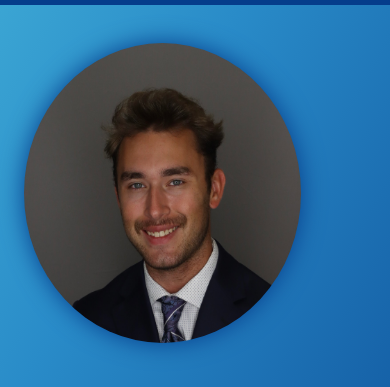
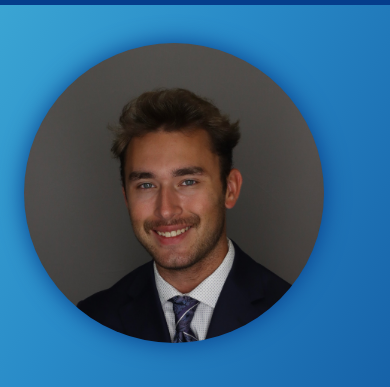
Before and after one commit to thomasotts33/Personal-Site, a plain HTML site: page index.html in a window 390 px wide. Shown: the part 53-440 px from the top of the page. Drawn offline with nearby package versions, Linux system fonts and the light colour scheme.

Commit message:
Add files via upload

```diff
--- a/index.html
+++ b/index.html
@@ -51,7 +51,7 @@
     <section class="gradient-background" id="page-top">
         <div class="container col-xxl-8 px-4 py-5">
             <div class="row flex-lg-row-reverse align-items-center g-5 py-5">
-                <div class="col-10 col-sm-8 col-lg-6"> <img src="./assets/hero-image.jpg" class="hero-img d-block mx-lg-auto img-fluid"
+                <div class="col 4 col-sm-8 col-lg-6"> <img src="./assets/hero-image.jpg" class="hero-img d-block mx-lg-auto img-fluid"
                         alt="Bootstrap Themes" width="700" height="500" loading="lazy"> </div>
                 <div class="col-lg-6">
                     <h1 class="display-5 fw-bold text-body-emphasis lh-1 mb-3">I'm Thomas</h1>
```
